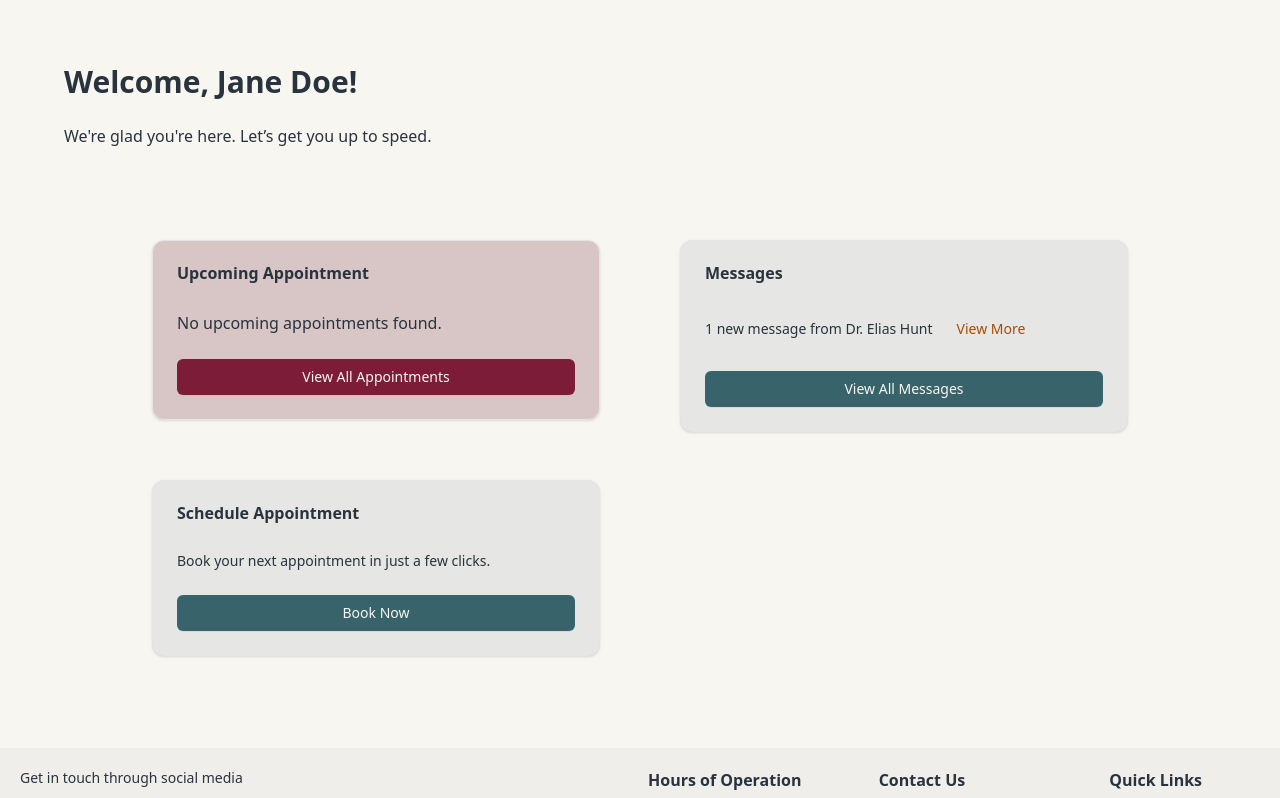
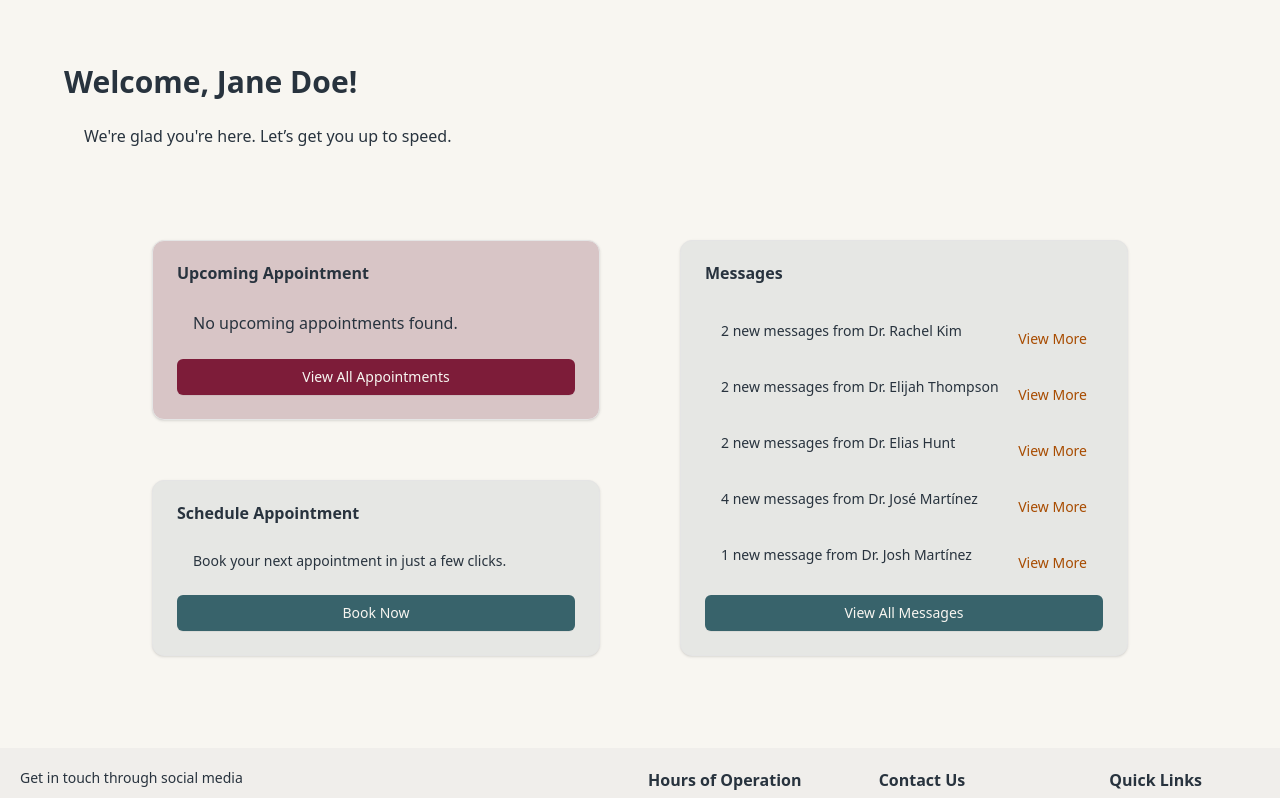
Before and after one commit to rzagramonte/haven-health, a Next.js app: page /patient/dashboard in a window 1280 px wide. Shown: the top 798 px of the page. Built offline with nearby package versions, Linux system fonts and the light colour scheme; no server answers.

Commit message:
added scrolling added logic for messages sent from same sender

```diff
--- a/app/patient/dashboard/page.tsx
+++ b/app/patient/dashboard/page.tsx
@@ -96,14 +96,56 @@ async function fetchDashboardData(supabase: ReturnType<typeof createClient>) {
 }
 
 export default function DashboardPage() {
+  const messagesData = [
+    {
+      content: 'Radiology results are back',
+      sender: 'Dr. Rachel Kim',
+    },
+    {
+      content: 'Lipid panel results are back',
+      sender: 'Dr. Elijah Thompson',
+    },
+    {
+      content: 'Follow-up needed',
+      sender: 'Dr. Elias Hunt',
+    },
+    {
+      content: 'MRI Clean',
+      sender: 'Dr. José Martínez',
+    },
+    {
+      content: 'Radiology results are back',
+      sender: 'Dr. Rachel Kim',
+    },
+    {
+      content: 'Lipid panel results are back',
+      sender: 'Dr. Elijah Thompson',
+    },
+    {
+      content: 'Follow-up needed',
+      sender: 'Dr. Elias Hunt',
+    },
+    {
+      content: 'MRI Clean',
+      sender: 'Dr. José Martínez',
+    },
+    {
+      content: 'MRI Clean',
+      sender: 'Dr. Josh Martínez',
+    },
+    {
+      content: 'Prescripton sent out',
+      sender: 'Dr. José Martínez',
+    },
+    {
+      content: 'MRI Clean',
+      sender: 'Dr. José Martínez',
+    },
+  ]
+
   const [patient /*setPatient*/] = useState<Patient>('')
   const [provider, setProvider] = useState<Provider>('')
-  const [messages /*, setMessages*/] = useState<Message[]>([
-    {
-      content: 'Radiology results are back',
-      sender: 'Dr. Elias Hunt',
-    },
-  ])
+  const [messages /*, setMessages*/] = useState<Message[]>(messagesData)
   const [appointment, setAppointment] = useState<Appointment | null>(null)
 
   useEffect(() => {
--- a/components/dashboard/Messages.tsx
+++ b/components/dashboard/Messages.tsx
@@ -22,17 +22,46 @@ export default function Messages({ messages }: { messages: Message[] }) {
     router.push('/patient/messages')
   }
 
+  const messageCounts = messages?.reduce(
+    (acc, msg) => {
+      acc[msg.sender] = (acc[msg.sender] || 0) + 1
+      return acc
+    },
+    {} as Record<string, number>,
+  )
+
+  const seen = new Set<string>()
+
   return (
     <Card className="bg-card-2 w-full max-w-md">
       <CardHeader>
         <CardTitle className="font-bold">Messages</CardTitle>
       </CardHeader>
+
+      <div className="overflow-auto sm:max-h-61 lg:max-h-65 scrollbar-thin [&::-webkit-scrollbar]:w-2 [&::-webkit-scrollbar-thumb]:rounded-full [&::-webkit-scrollbar-thumb]:bg-card-4 dark:[&::-webkit-scrollbar-thumb]:bg-card-4">
         {!messages.length ? (
-        <CardContent>No messages found.</CardContent>
+          <CardContent className="">No messages found.</CardContent>
         ) : (
-        messages?.map((msg, index) => (
-          <CardContent key={index} className="flex items-center gap-2">
-            <CardDescription>1 new message from {msg.sender}</CardDescription>
+          messages.map((m, i) => {
+            if (seen.has(m.sender)) {
+              return null
+            }
+            seen.add(m.sender)
+
+            const count = messageCounts[m.sender]
+            const label =
+              count > 1
+                ? `${count} new messages from ${m.sender}`
+                : `1 new message from ${m.sender}`
+
+            return (
+              <CardContent
+                key={i}
+                className="container flex justify-between py-2.5"
+              >
+                <CardDescription className="break-words pl-4">
+                  {label}
+                </CardDescription>
                 <CardAction>
                   <Button
                     variant="link"
@@ -43,8 +72,11 @@ export default function Messages({ messages }: { messages: Message[] }) {
                   </Button>
                 </CardAction>
               </CardContent>
-        ))
+            )
+          })
         )}
+      </div>
+
       <CardFooter className="flex-col gap-2">
         <Button
           onClick={handleClickMessages}
--- a/components/dashboard/PatientDashboard.tsx
+++ b/components/dashboard/PatientDashboard.tsx
@@ -25,11 +25,11 @@ export default function PatientDashboard({
         <WelcomeMessage patient={patient} />
       </div>
       <div className="container m-auto p-8 grid grid-cols-1 md:grid-cols-2 gap-6">
-        <div className="lg:space-y-15 space-y-6 lg:m-7 lg:flex flex-col items-end ">
+        <div className="sm:items-center lg:space-y-15 space-y-6 lg:m-7 flex flex-col lg:items-end ">
           <UpcomingAppointment appointment={appointment} provider={provider} />
           <Scheduler />
         </div>
-        <div className="lg:m-7 lg:flex flex-col items-start  ">
+        <div className="sm:items-center lg:space-y-15 space-y-6 lg:m-7 flex flex-col lg:items-start  ">
           <Messages messages={messages} />
         </div>
       </div>
--- a/components/dashboard/Scheduler.tsx
+++ b/components/dashboard/Scheduler.tsx
@@ -22,7 +22,7 @@ export default function Scheduler() {
         <CardTitle className="font-bold">Schedule Appointment</CardTitle>
       </CardHeader>
       <CardContent className="flex items-center gap-2">
-        <CardDescription>
+        <CardDescription className="pl-4">
           Book your next appointment in just a few clicks.
         </CardDescription>
       </CardContent>
--- a/components/dashboard/UpcomingAppointment.tsx
+++ b/components/dashboard/UpcomingAppointment.tsx
@@ -33,7 +33,9 @@ export default function UpcomingAppointment({
         <CardTitle className="font-bold">Upcoming Appointment</CardTitle>
       </CardHeader>
       {!appointment?.appointment_time ? (
-        <CardContent>No upcoming appointments found.</CardContent>
+        <CardContent className="pl-10">
+          No upcoming appointments found.
+        </CardContent>
       ) : (
         <CardContent className="flex items-center gap-2">
           <CardDescription>
--- a/components/dashboard/WelcomeMessage.tsx
+++ b/components/dashboard/WelcomeMessage.tsx
@@ -9,7 +9,7 @@ export default function WelcomeMessage({ patient }: { patient: Patient }) {
         Welcome, {patient || 'Jane Doe'}!
       </h1>
 
-      <p className="mt-1">
+      <p className="mt-1 pl-5">
         We&apos;re glad you&apos;re here. Let’s get you up to speed.
       </p>
     </div>
```
Lines whose indentation alone changed are shown as unchanged.
